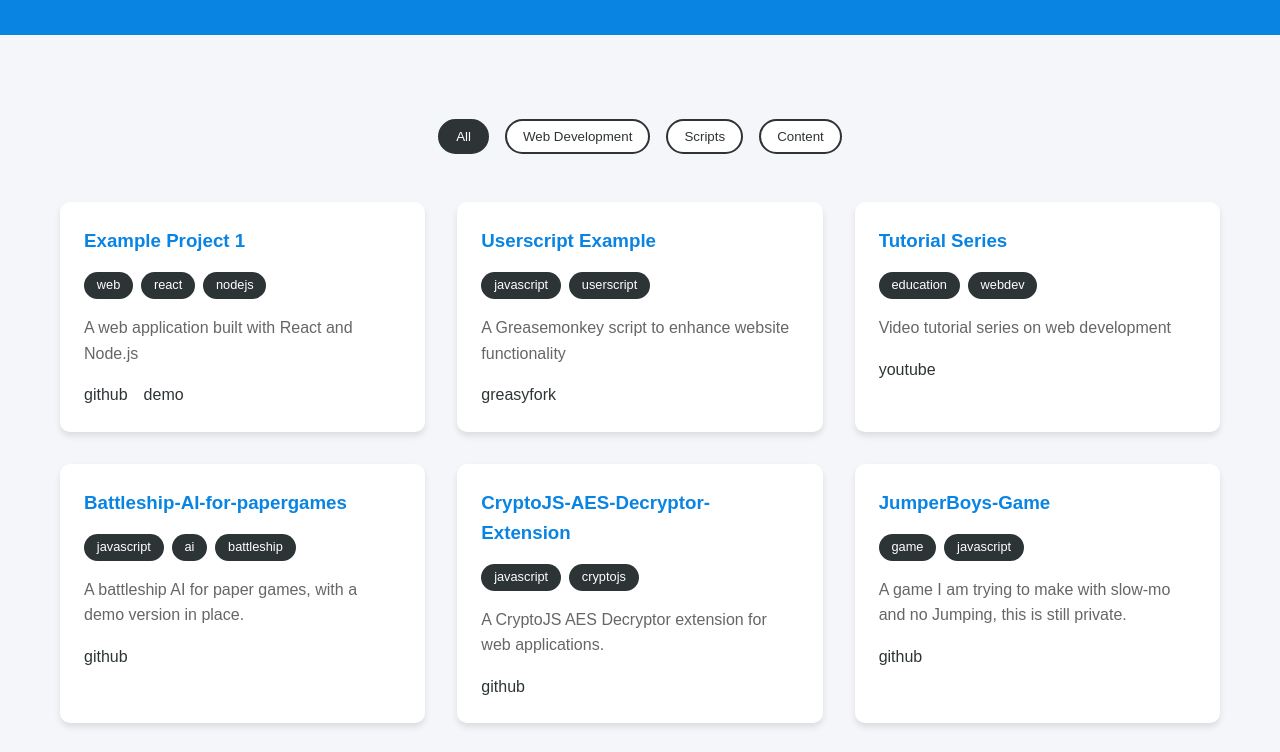
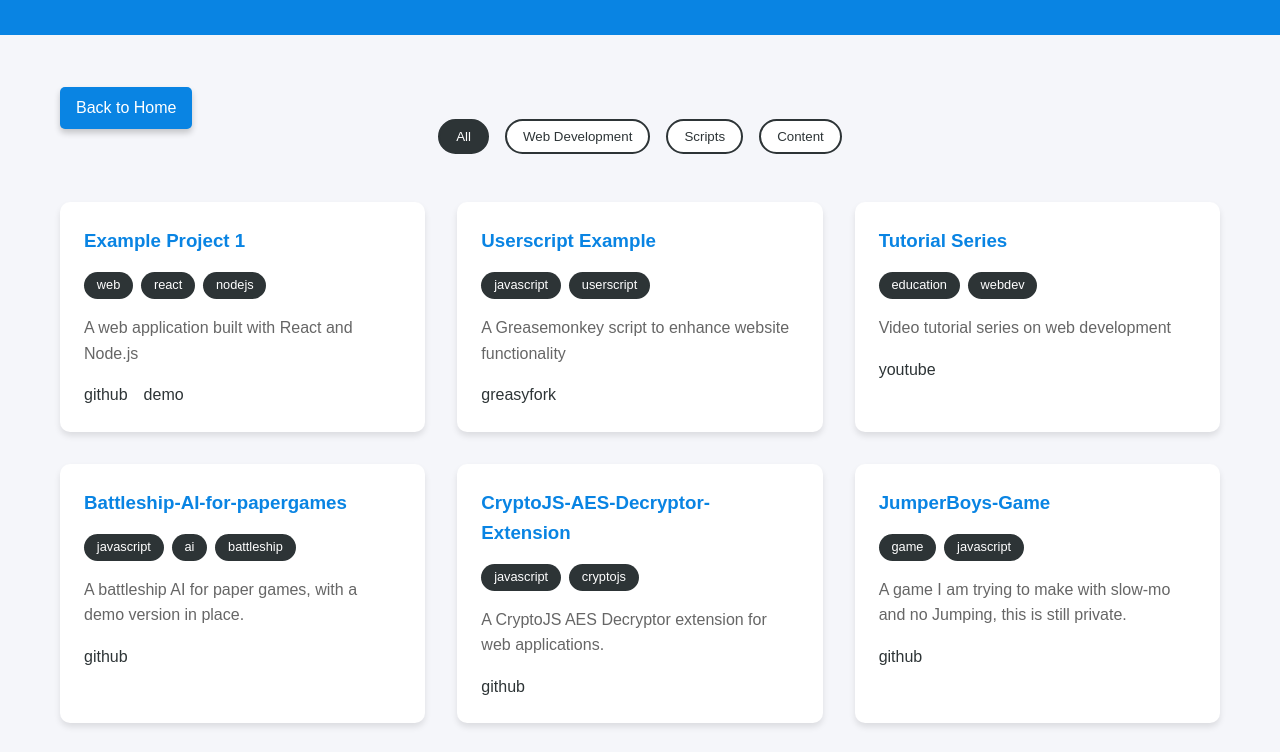
Before and after one commit to longkidkoolstar/Personal-Portfolio, a plain HTML site: page portfolio.html in a window 1280 px wide. Shown: the part 228-980 px from the top of the page. Drawn offline with Linux system fonts and the light colour scheme.

Commit message:
Update portfolio and index pages with Font Awesome integration, add back button, and enhance CSS transitions. Implemented fade-in effect on page load and improved back button styling for better user experience.

```diff
--- a/css/portfolio.css
+++ b/css/portfolio.css
@@ -17,12 +17,14 @@ body {
     line-height: 1.6;
     color: var(--text-color);
     background-color: var(--bg-color);
+    transition: background-color 0.5s ease, color 0.5s ease, opacity 0.5s ease; /* Added transition for opacity */
 }
 
 .container {
     max-width: 1200px;
     margin: 0 auto;
     padding: 20px;
+    position: relative; /* Added to position the back button */
 }
 
 header {
@@ -152,3 +154,32 @@ header {
     background-color: var(--secondary-color);
     color: white;
 }
+
+.back-button {
+    position: absolute; /* Positioning it in the top left */
+    top: 20px; /* Distance from the top */
+    left: 20px; /* Distance from the left */
+    padding: 0.5rem 1rem;
+    background-color: var(--primary-color);
+    color: white;
+    text-decoration: none;
+    border-radius: 5px;
+    box-shadow: 0 4px 6px rgba(0, 0, 0, 0.2); /* Enhanced shadow for depth */
+    transition: background-color 0.3s ease, transform 0.3s ease, box-shadow 0.3s ease; /* Added box-shadow transition */
+    font-size: 1rem; /* Increased font size for better visibility */
+}
+
+.back-button:hover {
+    background-color: var(--secondary-color);
+    transform: scale(1.1); /* Slightly enlarge on hover */
+    box-shadow: 0 6px 12px rgba(0, 0, 0, 0.3); /* Deeper shadow on hover */
+}
+
+.fade {
+    opacity: 0;
+    transition: opacity 0.5s ease-in-out; /* Fade transition */
+}
+
+.fade.in {
+    opacity: 1; /* Fully visible */
+}
--- a/portfolio.html
+++ b/portfolio.html
@@ -5,6 +5,7 @@
     <meta name="viewport" content="width=device-width, initial-scale=1.0">
     <title>My Portfolio</title>
     <link href="https://cdnjs.cloudflare.com/ajax/libs/font-awesome/6.0.0/css/all.min.css" rel="stylesheet">
+    <script src="https://cdnjs.cloudflare.com/ajax/libs/font-awesome/6.7.2/js/all.min.js"></script>
     <link rel="stylesheet" href="css/portfolio.css">
 </head>
 <body>
@@ -25,6 +26,7 @@
     </header>
 
     <main class="container">
+        <a href="index.html" class="back-button">Back to Home</a>
         <div class="filter-buttons">
             <button class="filter-button active" data-filter="all">All</button>
             <button class="filter-button" data-filter="web">Web Development</button>
@@ -38,5 +40,10 @@
     </main>
 
     <script src="js/portfolio.js"></script>
+    <script>
+        document.addEventListener("DOMContentLoaded", function() {
+            document.body.classList.add('fade', 'in'); // Add fade class on load
+        });
+    </script>
 </body>
 </html>
```
Also changed, not shown: index.html (+1 -0 lines).
